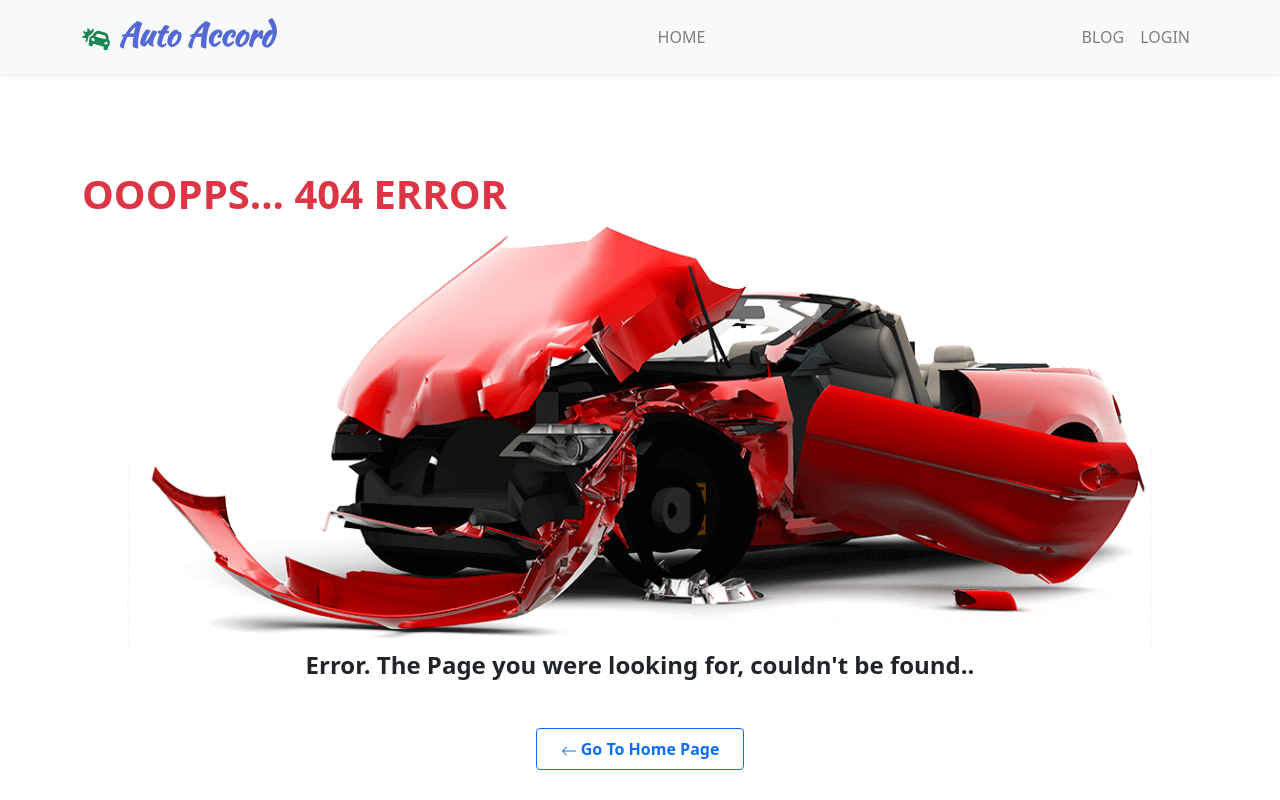
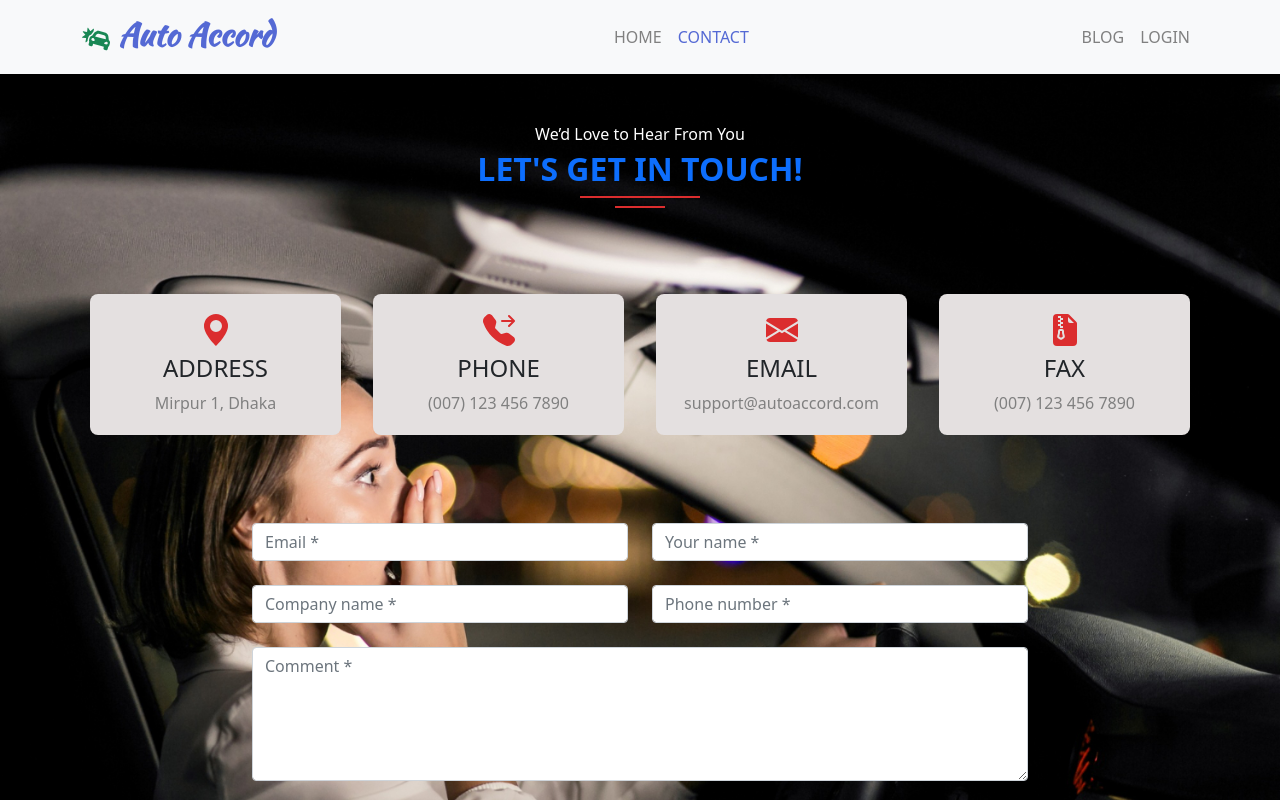
Before and after one commit to asadulR/Auto-Accord-UI, a React (Create React App) app: page /contact in a window 1280 px wide. Shown: the top 800 px of the page. Built offline with nearby package versions, Linux system fonts and the light colour scheme; no server answers.

Commit message:
contact page emplement

```diff
--- a/src/App.js
+++ b/src/App.js
@@ -2,6 +2,7 @@ import { Route, Routes } from 'react-router-dom';
 import './App.css';
 import AddItem from './Components/Pages/AddItem/AddItem';
 import Blog from './Components/Pages/Blog/Blog';
+import Contact from './Components/Pages/Contact/Contact';
 import Footer from './Components/Pages/Footer/Footer';
 import Header from './Components/Pages/Header/Header';
 import Home from './Components/Pages/Home/Home';
@@ -36,6 +37,7 @@ function App() {
           </RequireAuth>
         }></Route>
 
+        <Route path='/contact' element={<Contact/>}></Route>
         <Route path='/blog' element={<Blog/>}></Route>
         <Route path='/login' element={<Login />}></Route>
         <Route path='/signup' element={<Signup />}></Route>
--- a/src/Components/Pages/AddItem/AddItem.js
+++ b/src/Components/Pages/AddItem/AddItem.js
@@ -1,17 +1,22 @@
 import React from 'react';
 import './AddItem.css';
 
-
-import AOS from 'aos';
-import 'aos/dist/aos.css';
 import { useAuthState } from 'react-firebase-hooks/auth';
 import auth from '../Shared/Auth/Firebase.init';
 import toast, { Toaster } from 'react-hot-toast';
 import PageTitle from '../Shared/PageTitle/PageTitle';
+import AOS from 'aos';
+import 'aos/dist/aos.css';
+
 AOS.init();
 const AddItem = () => {
     const [user] = useAuthState(auth);
     // console.log(user)
+
+    const uid = function(){
+        return Date.now().toString(36)+ Math.random().toString(36).substr(2);
+        //
+    }
 
     const handleAddItem = event => {
         event.preventDefault();
@@ -20,7 +25,8 @@ const AddItem = () => {
         const supplier = event.target.supplier.value;
         const price = event.target.price.value;
         const quantity = event.target.quantity.value;
-        const code = event.target.code.value;
+        const providedCode = event.target.code.value;
+        const code = providedCode + uid();
         const description = event.target.description.value;
         const email = user?.email;
 
@@ -28,6 +34,7 @@ const AddItem = () => {
 
         //  adding my item to all items collection
         const inventoryUrl = `https://auto-accord.herokuapp.com/items/`;
+
 
         fetch (inventoryUrl, {
             method: 'POST',
@@ -61,9 +68,10 @@ const AddItem = () => {
             // console.log(result);
         })
 
-
         event.target.reset();
     };
+
+
 
 
     return (
@@ -79,10 +87,10 @@ const AddItem = () => {
                     <div className="col-md-6">
                         <input type="text" required name='supplier' placeholder='Your name *' className="form-control" id="inputname " />
                     </div>
-                    <div className="col-6">
+                    <div className="col-md-6">
                         <input type="text" name='name' className="form-control" required id="inputItemName" placeholder="Inventory item name *" />
                     </div>
-                    <div className="col-6">
+                    <div className="col-md-6">
                         <input type="number" name='code' className="form-control" required id="inputItemCode" placeholder="Insert a unique code for each item *"/>
                     </div>
                     <div className="col-md-3">
--- /dev/null
+++ b/src/Components/Pages/Contact/Contact.css
@@ -0,0 +1,53 @@
+
+.contact-container{
+    background-image: url('../../Assets/Images/blogCar.jpg');
+    background-position: center;
+    background-size: 100%;
+    background-attachment: fixed;
+    padding-bottom: 50px;
+}
+.contact-form{
+    max-width: 800px;
+    margin: auto;
+}
+
+.l-top{
+    width: 120px;
+    transition: 2s;
+    height: 2px;
+    margin: 0 auto 8px auto;
+    background-color: #DB2D2E;
+}
+.l-bottom{
+    transition: 2s;
+    width: 50px;
+    height: 2px;
+    margin: auto;
+    background-color: #DB2D2E;
+    margin: 0 auto 70px auto;
+}
+
+.contact-container:hover .l-top{
+    width: 60px;
+}
+.contact-container:hover .l-bottom{
+    width: 140px;
+}
+.c-info-bg{
+    background-color: #e4e0e0;
+    padding: 20px 0;
+    text-align: center;
+    border-radius: 8px;
+}
+.gray{
+    color: gray;
+}
+.c-info-bg:hover h4 {
+    color: #DB2D2E;
+}
+
+.contact-icon{
+    color: #DB2D2E;
+    font-size: 2rem;
+    margin-bottom: 8px;
+}
--- /dev/null
+++ b/src/Components/Pages/Contact/Contact.js
@@ -0,0 +1,101 @@
+import React from 'react';
+import './Contact.css';
+import { BsFillGeoAltFill, BsFillTelephoneForwardFill, BsFileEarmarkZipFill, BsEnvelopeFill } from "react-icons/bs";
+
+
+import AOS from 'aos';
+import 'aos/dist/aos.css';
+import toast, { Toaster } from 'react-hot-toast';
+import PageTitle from '../Shared/PageTitle/PageTitle';
+
+AOS.init();
+const Contact = () => {
+
+
+
+    const handleContactForm = (event) => {
+        event.preventDefault();
+
+        toast.success('Thanks for reaching out us.')
+
+        event.target.reset();
+    }
+    return (
+        <div className='contact-container'>
+            <PageTitle title='Contact'></PageTitle>
+            <div className="container">
+                <div className="contact-info pt-5">
+                    <p className='text-white mb-1 text-center'>We’d Love to Hear From You</p>
+                    <h2 className='text-primary  fw-bold text-center'>LET'S GET IN TOUCH!</h2>
+                    <div className="l-top"></div>
+                    <div className="l-bottom"></div>
+
+                </div>
+                <div className="iconic-info mb-5" data-aos="fade-up"
+                    data-aos-duration="2000">
+                    <div className="row g-3">
+                        <div className=" col-md-6 p-3 col-lg-3">
+                            <div className="c-info-bg">
+                                <BsFillGeoAltFill className='contact-icon' />
+                                <h4>ADDRESS</h4>
+
+                                <p className='gray mb-0'>Mirpur 1, Dhaka</p>
+                            </div>
+                        </div>
+                        <div className=" col-md-6 p-3 col-lg-3">
+                            <div className="c-info-bg">
+                                <BsFillTelephoneForwardFill className='contact-icon' />
+                                <h4>PHONE</h4>
+
+                                <p className='gray mb-0'>(007) 123 456 7890</p>
+                            </div>
+                        </div>
+                        <div className=" col-md-6 p-3 col-lg-3">
+                            <div className="c-info-bg">
+                                <BsEnvelopeFill className='contact-icon' />
+                                <h4>EMAIL</h4>
+                                <p className='gray mb-0'>support@autoaccord.com</p>
+                            </div>
+                        </div>
+                        <div className=" col-md-6 p-3 col-lg-3">
+                            <div className="c-info-bg">
+                                <BsFileEarmarkZipFill className='contact-icon' />
+                                <h4>FAX</h4>
+                                <p className='gray mb-0'>(007) 123 456 7890</p>
+                            </div>
+                        </div>
+                    </div>
+                </div>
+                <div className="contact-form-container">
+                    <form onSubmit={handleContactForm} className="contact-form row g-4" data-aos="fade-up"
+                        data-aos-duration="2000">
+                        <div className="col-md-6">
+                            <input type="email" required name='email' className="form-control" id="inputEmail4 " placeholder='Email *' />
+                        </div>
+                        <div className="col-md-6">
+                            <input type="text" required name='name' placeholder='Your name *' className="form-control" id="inputname " />
+                        </div>
+                        <div className="col-md-6">
+                            <input type="text" required name='nameCompany' placeholder='Company name *' className="form-control" id="inputCompanyName " />
+                        </div>
+
+                        <div className="col-md-6">
+                            <input type="number" name='phone' className="form-control" required id="inputItemCode" placeholder="Phone number *" />
+                        </div>
+
+                        <div className="col-12">
+                            <textarea className="form-control" required id="exampleFormControlTextarea1" name='comment' placeholder='Comment *' rows="5"></textarea>
+                        </div>
+
+                        <div className="col-12 text-center">
+                            <input type="submit" className="btn mt-4 add-item-btn" value='Send' />
+                        </div>
+                    </form>
+                    <Toaster />
+                </div>
+            </div>
+        </div>
+    );
+};
+
+export default Contact;
--- a/src/Components/Pages/Header/Header.js
+++ b/src/Components/Pages/Header/Header.js
@@ -29,6 +29,7 @@ const Header = () => {
                                 <Nav.Link as={CustomLink} to="/additem">ADD ITEM</Nav.Link>
                                 <Nav.Link as={CustomLink} to="/myitems">MY ITEMS</Nav.Link>
                             </>}
+                            <Nav.Link as={CustomLink} to="/contact">CONTACT</Nav.Link>
                         </Nav>
                         <Nav>
                             <Nav.Link as={CustomLink} to="/blog">BLOG</Nav.Link>
```
